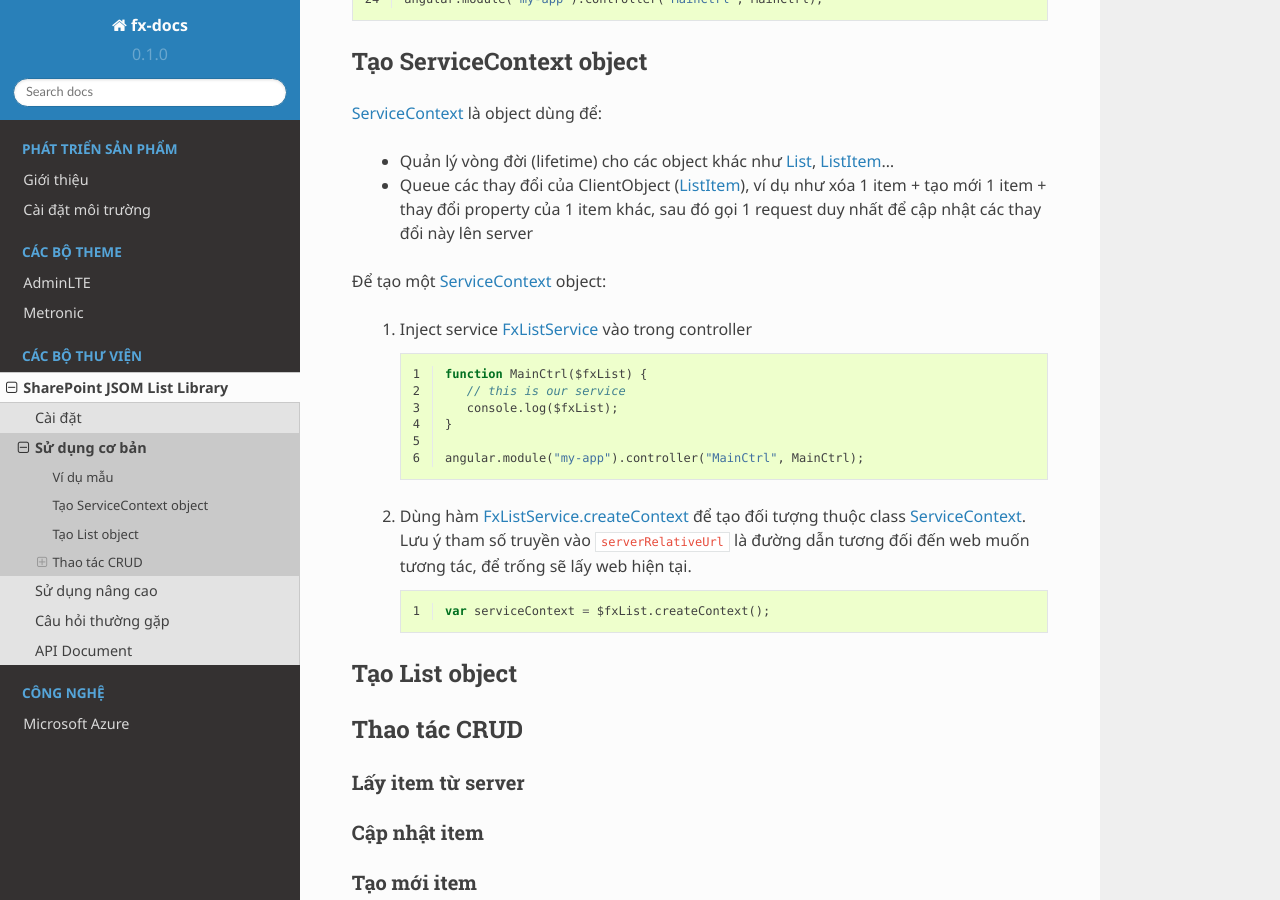
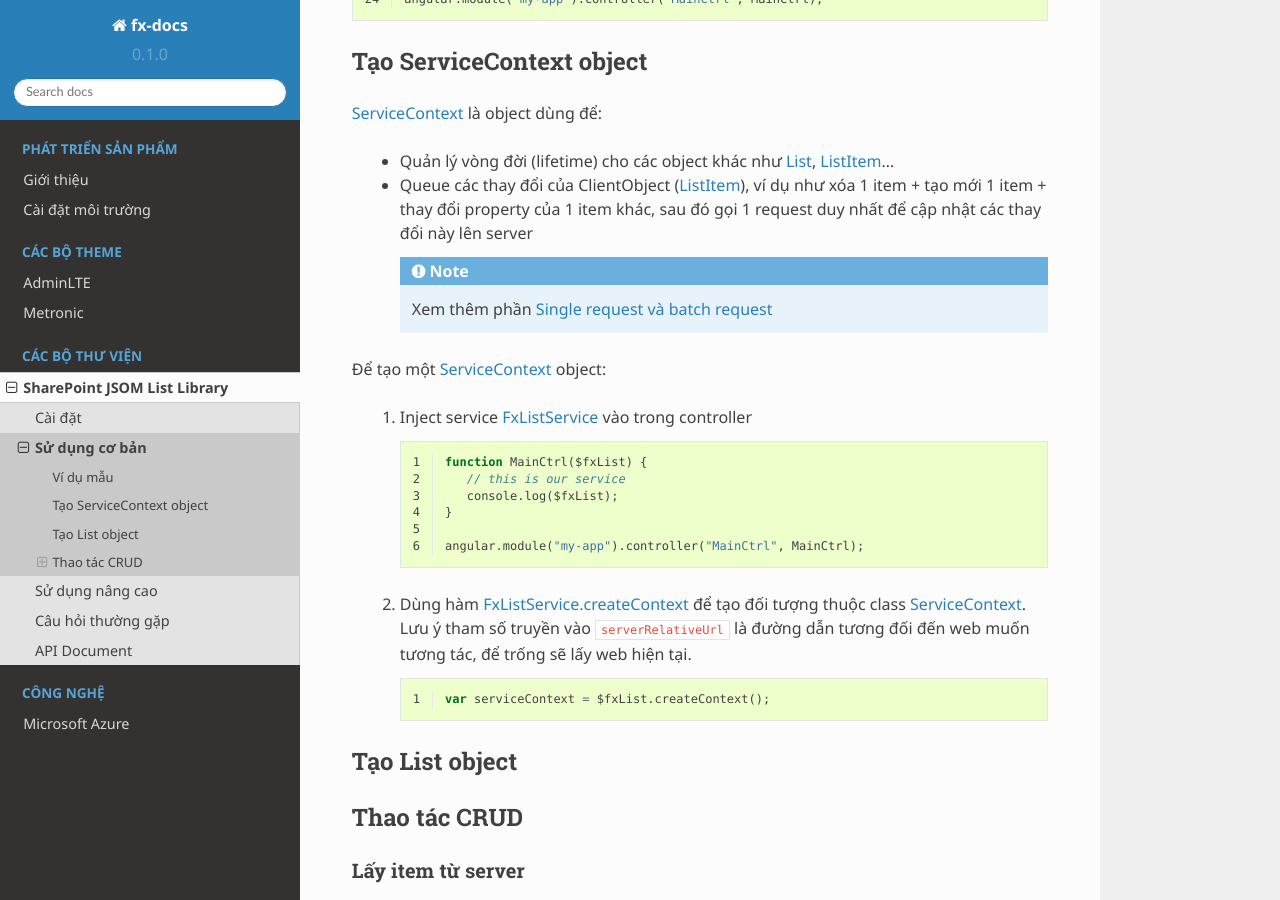
Before and after one commit to fanxipan/fx-docs, a Sphinx documentation site: the page built from docs/modules/code-libraries/sp-jsom-list/basic-usage/index.rst, in a window 1280 px wide and 900 px high, scrolled down 627 px. Built offline with Sphinx 7.4.7 and the Read the Docs theme 2.0.0, drawn with Linux system fonts in a browser that asks for light colours.

Commit message:
no message

```diff
--- a/docs/modules/code-libraries/sp-jsom-list/basic-usage/create-context-object.data.rst
+++ b/docs/modules/code-libraries/sp-jsom-list/basic-usage/create-context-object.data.rst
@@ -9,6 +9,10 @@ Tạo ServiceContext object
    - Queue các thay đổi của ClientObject (|ListItem|), ví dụ như xóa 1 item +
      tạo mới 1 item + thay đổi property của 1 item khác, sau đó gọi 1 request
      duy nhất để cập nhật các thay đổi này lên server
+
+     .. note::
+
+        Xem thêm phần :ref:`jsom-advance-usage-single-and-batch-request`
 
 Để tạo một |ServiceContext| object:
 
```
